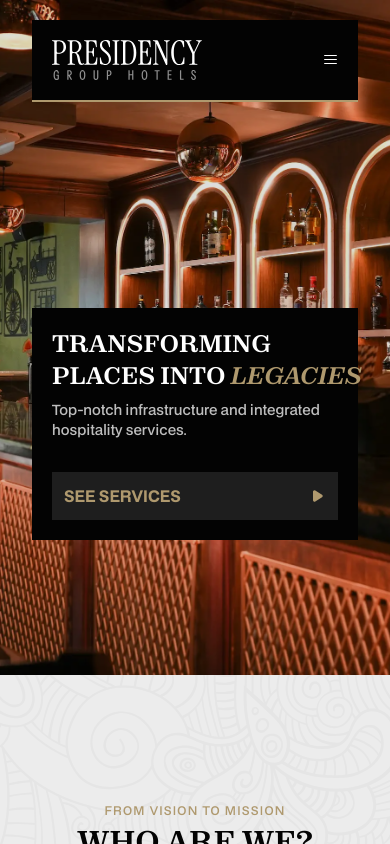
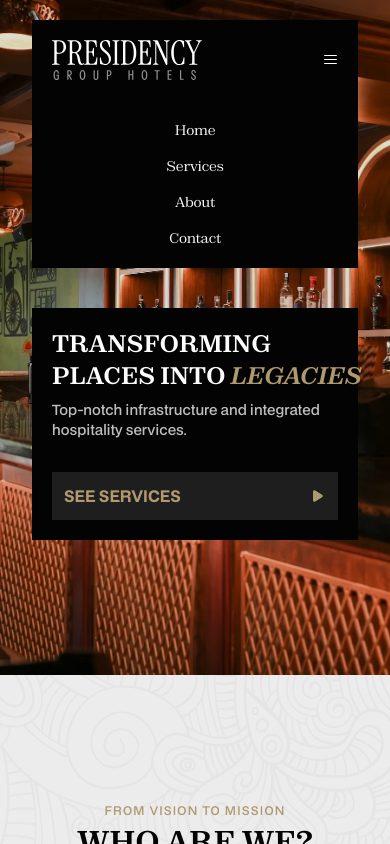
Before and after one commit to presidencygrouphotels/pgh-site-nxjs, a Next.js app: page / in a window 390 px wide. Both pictures are taken after a click on the icon 330 px from the left and 59 px from the top of the page. Shown: the top 844 px of the page. Built offline with nearby package versions, Linux system fonts and the light colour scheme.

Commit message:
Responive navbar

```diff
--- a/components/navbar.tsx
+++ b/components/navbar.tsx
@@ -1,10 +1,11 @@
 "use client";
 import Link from "next/link";
 import Image from "next/image";
-import { Cross2Icon, HamburgerMenuIcon } from "@radix-ui/react-icons";
+import { HamburgerMenuIcon } from "@radix-ui/react-icons";
 import { ReactNode, useState, useEffect, useRef } from "react";
 import logo from "@/public/logo.svg";
 import { cn } from "@/utils/cn";
+import { usePathname } from "next/navigation";
 
 const itemsLeft: Item[] = [
   { name: "Home", href: "/" },
@@ -25,11 +26,10 @@ interface NavBarProps {
 }
 
 function NavBar({ text }: NavBarProps) {
-  const [isScrolled, setIsScrolled] = useState(false);
   const previousScrollY = useRef(window.scrollY);
-  const navbarRef = useRef(null);
+  const navbarRef = useRef<HTMLElement>(null);
   const [isMenuOpen, setIsMenuOpen] = useState(false);
-  const menuRef = useRef(null);
+  const pathname = usePathname();
 
   const handleMenuToggle = () => {
     setIsMenuOpen(!isMenuOpen);
@@ -39,19 +39,27 @@ function NavBar({ text }: NavBarProps) {
     const handleScroll = () => {
       const currentScrollY = window.scrollY;
 
+      if (navbarRef.current === null) return;
+
       if (currentScrollY < previousScrollY.current || currentScrollY === 0) {
-        navbarRef.current.style.opacity = 1;
+        navbarRef.current.style.opacity = "1";
       } else {
-        navbarRef.current.style.opacity = 0;
+        navbarRef.current.style.opacity = "0";
       }
 
       previousScrollY.current = currentScrollY;
     };
 
+    console.log("run");
+
     window.addEventListener("scroll", handleScroll, { passive: true });
 
     return () => window.removeEventListener("scroll", handleScroll);
-  }, []);
+  }, [navbarRef]);
+
+  useEffect(() => {
+    setIsMenuOpen(false);
+  }, [pathname]);
 
   return (
     <>
@@ -80,18 +88,14 @@ function NavBar({ text }: NavBarProps) {
             onClick={handleMenuToggle}
             color="white"
           />
-        </div>
-      </nav>
-      <div
-  ref={menuRef}
+          <ul
             className={cn(
-    "absolute top-full right-0 bg-pgh-black pt-2 pb-2 pl-4 pr-2",
-    isMenuOpen ? "block" : "hidden"
+              "absolute bottom-0 left-0 w-full text-white text-center translate-y-full bg-pgh-black flex-col py-3",
+              isMenuOpen ? "flex" : "hidden"
             )}
           >
-  <ul className="flex flex-col gap-2">
             {itemsLeft.concat(itemsRight).map((item) => (
-      <li key={item.name}>
+              <li key={item.name} className="border-pgh-gold py-2 font-zodiak">
                 <Link href={item.href} onClick={() => setIsMenuOpen(false)}>
                   {item.name}
                 </Link>
@@ -99,6 +103,7 @@ function NavBar({ text }: NavBarProps) {
             ))}
           </ul>
         </div>
+      </nav>
     </>
   );
 }
```
Lines whose indentation alone changed are shown as unchanged.
